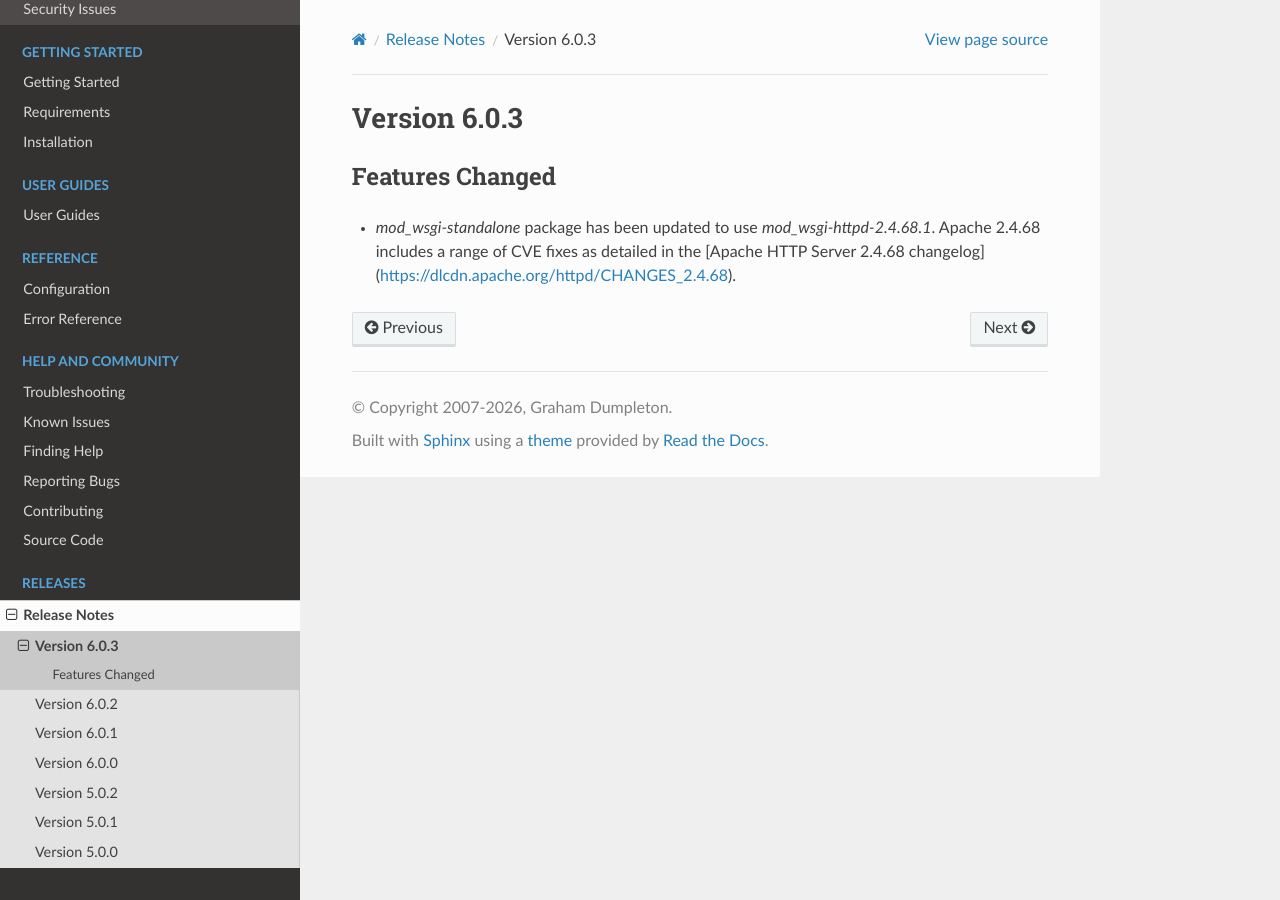
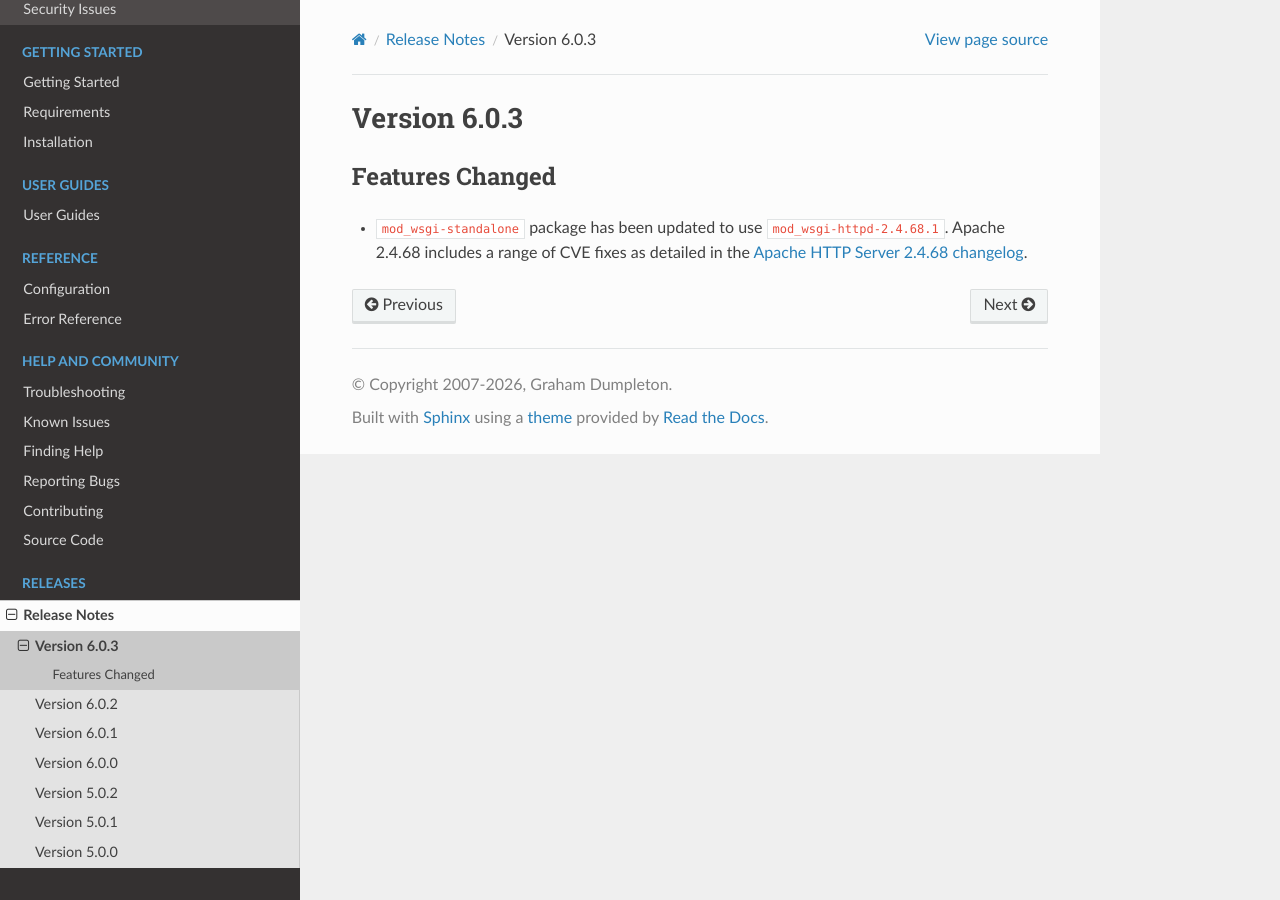
Before and after one commit to GrahamDumpleton/mod_wsgi, a Sphinx documentation site: the page built from docs/release-notes/version-6.0.3.rst, in a window 1280 px wide. Built offline with Sphinx 7.4.7 and the Read the Docs theme 3.1.0, drawn with Linux system fonts in a browser that asks for light colours.

Commit message:
Fix formatting of release notes.

```diff
--- a/docs/release-notes/version-6.0.3.rst
+++ b/docs/release-notes/version-6.0.3.rst
@@ -5,6 +5,6 @@ Version 6.0.3
 Features Changed
 ----------------
 
-* `mod_wsgi-standalone` package has been updated to use `mod_wsgi-httpd-2.4.68.1`.
+* ``mod_wsgi-standalone`` package has been updated to use ``mod_wsgi-httpd-2.4.68.1``.
   Apache 2.4.68 includes a range of CVE fixes as detailed in the
-  [Apache HTTP Server 2.4.68 changelog](https://dlcdn.apache.org/httpd/CHANGES_2.4.68).
+  `Apache HTTP Server 2.4.68 changelog <https://dlcdn.apache.org/httpd/CHANGES_2.4.68>`_.
```
